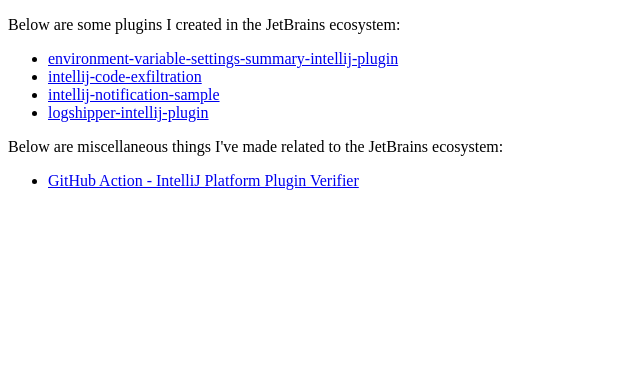
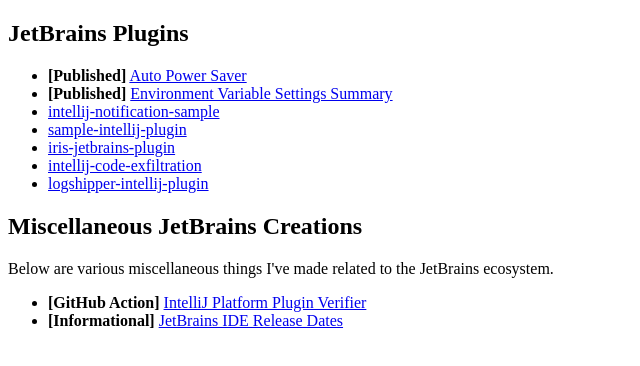
Before and after one commit to ChrisCarini/jetbrains.chriscarini.com, a plain HTML site: page index.html in a window 1280 px wide. Shown: the whole page, without its empty margins (0-640 px from the left). Drawn offline with Linux system fonts and the light colour scheme.

Commit message:
Adding some missing plugins and miscellaneous projects.

```diff
--- a/index.html
+++ b/index.html
@@ -4,23 +4,41 @@
     <title>JetBrains Collection - Chris Carini</title>
 </head>
 <body>
+<h2>JetBrains Plugins</h2>
+<ul>
+    <li>
+        <b>[Published]</b> <a href="https://plugins.jetbrains.com/plugin/11941-automatic-power-saver">Auto Power Saver</a>
+    </li>
+    <li>
+        <b>[Published]</b> <a href="https://plugins.jetbrains.com/plugin/10998-environment-variable-settings-summary">Environment Variable Settings Summary</a>
+    </li>
+    <li>
+        <a href="https://github.com/ChrisCarini/intellij-notification-sample">intellij-notification-sample</a>
+    </li>
+    <li>
+        <a href="https://github.com/ChrisCarini/sample-intellij-plugin">sample-intellij-plugin</a>
+    </li>
+    <li>
+        <a href="https://github.com/ChrisCarini/iris-jetbrains-plugin">iris-jetbrains-plugin</a>
+    </li>
+    <li>
+        <a href="https://github.com/ChrisCarini/intellij-code-exfiltration">intellij-code-exfiltration</a>
+    </li>
+    <li>
+        <a href="https://github.com/ChrisCarini/logshipper-intellij-plugin">logshipper-intellij-plugin</a>
+    </li>
+</ul>
+<h2>Miscellaneous JetBrains Creations</h2>
 <p>
-    Below are some plugins I created in the JetBrains ecosystem:
+    Below are various miscellaneous things I've made related to the JetBrains ecosystem.
 </p>
 <ul>
-    <li><a href="https://github.com/ChrisCarini/environment-variable-settings-summary-intellij-plugin">environment-variable-settings-summary-intellij-plugin</a>
+    <li>
+        <b>[GitHub Action]</b> <a href="https://github.com/marketplace/actions/intellij-platform-plugin-verifier">IntelliJ Platform Plugin Verifier</a>
     </li>
-    <li><a href="https://github.com/ChrisCarini/intellij-code-exfiltration">intellij-code-exfiltration</a></li>
-    <li><a href="https://github.com/ChrisCarini/intellij-notification-sample">intellij-notification-sample</a></li>
-    <li><a href="https://github.com/ChrisCarini/logshipper-intellij-plugin">logshipper-intellij-plugin</a></li>
-    <!-- <li><a href=""></a></li> -->
-</ul>
-
-<p>
-    Below are miscellaneous things I've made related to the JetBrains ecosystem:
-</p>
-<ul>
-    <li><a href="https://github.com/marketplace/actions/intellij-platform-plugin-verifier">GitHub Action - IntelliJ Platform Plugin Verifier</a></li>
+    <li>
+        <b>[Informational]</b> <a href="https://github.com/ChrisCarini/jetbrains-ide-release-dates">JetBrains IDE Release Dates</a>
+    </li>
 </ul>
 </body>
 </html>
```
